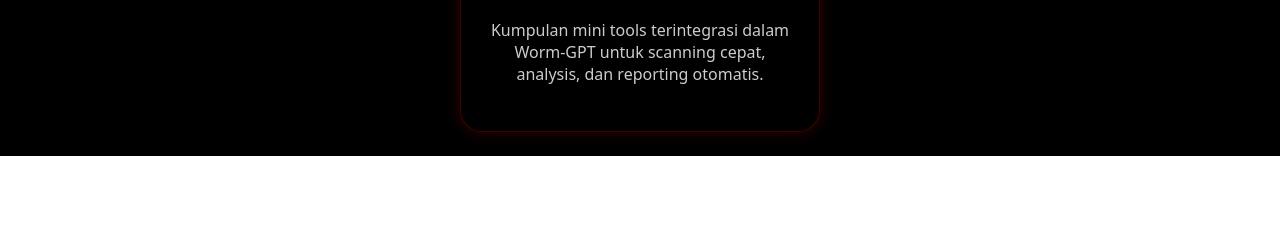
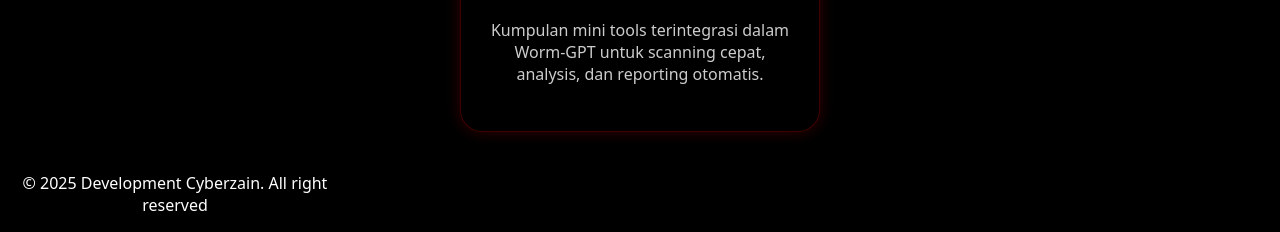
Before and after one commit to pretyfx68/PortofolioCZ-WormGPT, a plain HTML site: page index.html in a window 1280 px wide. Shown: the part 2231-2463 px from the top of the page. Before the commit the page ends 2387 px from the top, so only its background shows below. Drawn offline with Linux system fonts and the light colour scheme.

Commit message:
Add files via upload

```diff
--- a/index.html
+++ b/index.html
@@ -246,7 +246,7 @@ body{margin:0;font-family:system-ui,-apple-system,sans-serif;background:radial-g
   </div>
 </div>
 <div id="lightbox"><img id="lightboxImg"></div>
-
+<p style="width:350px; text-align:center;"> &copy; 2025 Development Cyberzain. All right reserved</p>
 <script>
 let currentScale = 1, translateX = 0, translateY = 0;
 let startX = 0, startY = 0, initialDistance = 0;
```
